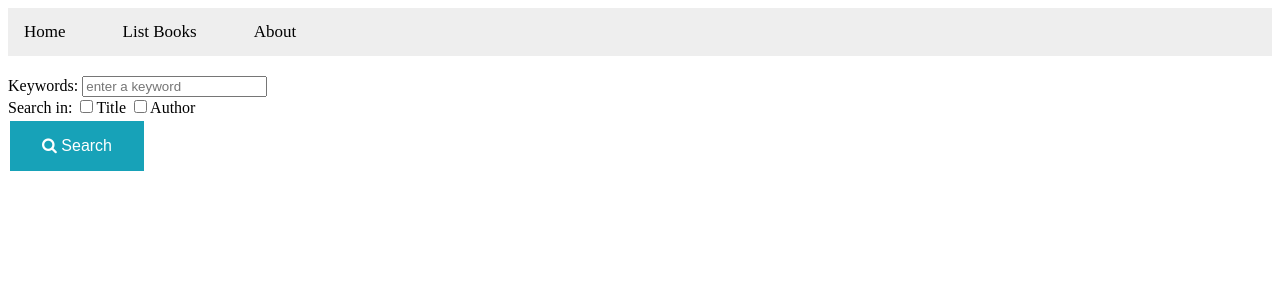
After one commit to Abdullahalkhalaf/libraryproject, a Django app: page /books/search/ in a window 1280 px wide. The commit adds this page. Shown: the top 300 px of the page. Run offline with Django 5.2, Linux system fonts and the light colour scheme.

Commit message:
Completed Lab 6 - HTML Forms and Django Handling

```diff
--- a/apps/bookmodule/urls.py
+++ b/apps/bookmodule/urls.py
@@ -11,4 +11,5 @@ urlpatterns = [
     path('html5/listing/', views.listing_page, name='books.listing'),
     path('html5/tables/', views.tables_page, name='books.tables'),
     # Lab 5 Completed successfully
+    path('search/', views.search_page, name='books.search'),
 ]
--- a/apps/bookmodule/views.py
+++ b/apps/bookmodule/views.py
@@ -27,3 +27,33 @@ def listing_page(request):
 
 def tables_page(request):
     return render(request, 'bookmodule/tables.html')
+
+def getBooksList():
+    book1 = {'id': 12344321, 'title': 'Continuous Delivery', 'author': 'J.Humble and D. Farley'}
+    book2 = {'id': 56788765, 'title': 'Reversing: Secrets of Reverse Engineering', 'author': 'E. Eilam'}
+    book3 = {'id': 43211234, 'title': 'The Hundred-Page Machine Learning Book', 'author': 'Andriy Burkov'}
+    return [book1, book2, book3]
+
+def search_page(request):
+    if request.method == "POST":
+        string = request.POST.get('keyword').lower()
+        isTitle = request.POST.get('option1')
+        isAuthor = request.POST.get('option2')
+
+        # فلترة الكتب
+        books = getBooksList()
+        newBooks = []
+        for item in books:
+            contained = False
+            if isTitle and string in item['title'].lower():
+                contained = True
+            if not contained and isAuthor and string in item['author'].lower():
+                contained = True
+
+            if contained:
+                newBooks.append(item)
+
+        return render(request, 'bookmodule/bookList.html', {'books': newBooks})
+
+    # إذا كان الطلب عادي (GET) يعرض صفحة البحث
+    return render(request, 'bookmodule/search.html')
--- /dev/null
+++ b/apps/templates/bookmodule/search.html
@@ -0,0 +1,44 @@
+{% extends "layouts/base.html" %}
+{% load static %}
+
+{% block title %} Searching Page {% endblock title %}
+
+{% block stylesheets %}
+<style>
+    .searchForm {
+        margin-top: 20px;
+    }
+    button {
+        color: #fff;
+        background-color: #17a2b8;
+        border-color: #17a2b8;
+        border: none;
+        padding: 16px 32px;
+        text-align: center;
+        text-decoration: none;
+        display: inline-block;
+        font-size: 16px;
+        margin: 4px 2px;
+        transition-duration: 0.4s;
+        cursor: pointer; /* hand pointer */
+    }
+    button:hover {
+        background-color: green;
+        color: white;
+    }
+</style>
+{% endblock stylesheets %}
+
+{% block content %}
+<form class="searchForm" method="post" action="">
+    {% csrf_token %}
+    <label>Keywords: </label>
+    <input type="text" name="keyword" placeholder="enter a keyword"/>
+    <br/>
+    <label>Search in: </label>
+    <input type="checkbox" name="option1"/><label>Title</label>
+    <input type="checkbox" name="option2"/><label>Author</label>
+    <br/>
+    <button type="submit"><i class="fa fa-search" aria-hidden="true"></i> Search</button>
+</form>
+{% endblock content %}
--- a/apps/templates/layouts/base.html
+++ b/apps/templates/layouts/base.html
@@ -10,6 +10,7 @@
     <meta charset="UTF-8">
     <link rel="stylesheet" href="{% static 'styles.css' %}">
     {% block stylesheets %} {% endblock stylesheets %}
+    <link rel="stylesheet" href="https://cdnjs.cloudflare.com/ajax/libs/font-awesome/4.7.0/css/font-awesome.min.css">
 </head>
 <body>
     {% include "includes/header.html" %}
```
Also changed, not shown: apps/templates/bookmodule/bookList.html (added, +16 -0 lines).
